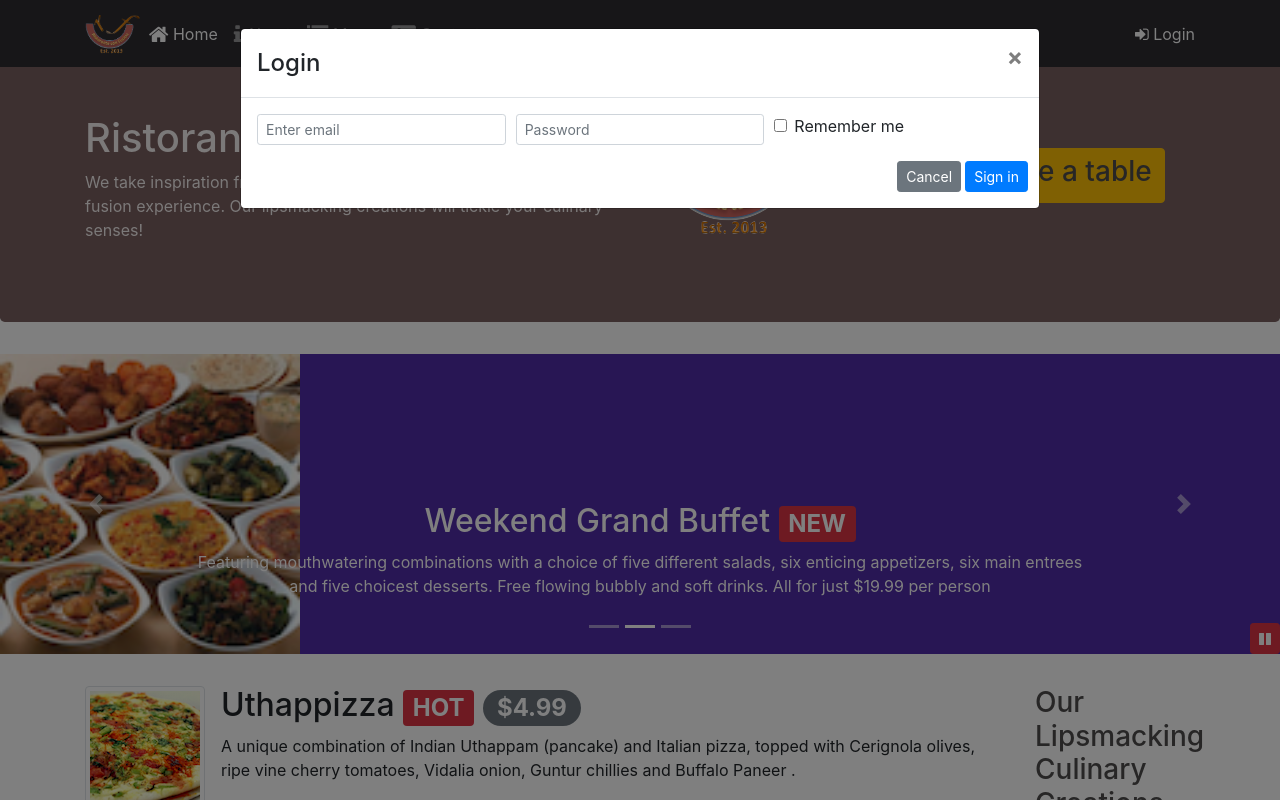
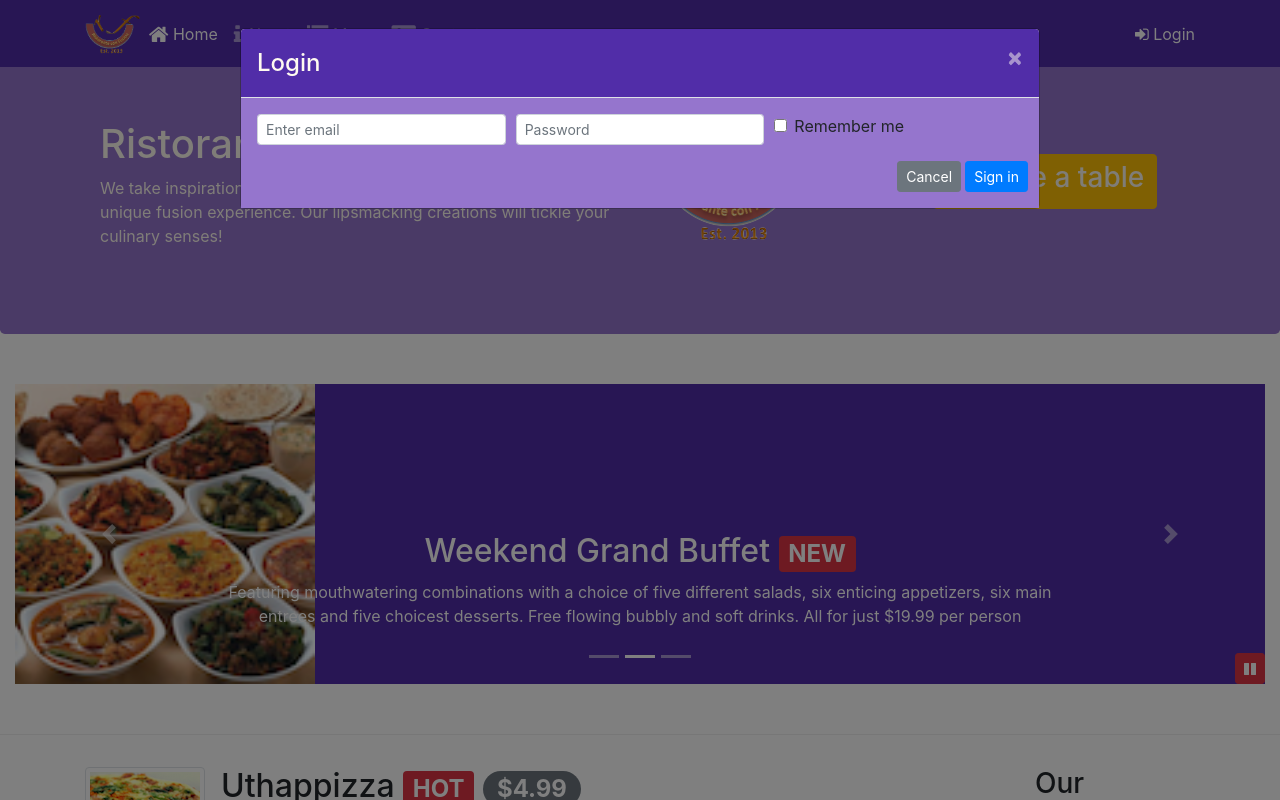
Before and after one commit to Rishabh-Gaud/conFusion, a website: page index.html in a window 1280 px wide. Both pictures are taken after a click on the link "Login". Shown: the top 800 px of the page. Drawn offline with nearby package versions, Linux system fonts and the light colour scheme; files whose address does not match are found by name.

Commit message:
assignment 4

```diff
--- /dev/null
+++ b/css/styles-old.css
@@ -0,0 +1,65 @@
+.jumbotron{
+    color:rgb(247, 242, 242);
+background-color: rgb(122, 96, 96);
+}
+
+.footer{
+
+    color:rgb(247, 242, 242);
+background-color: rgb(122, 96, 96);
+}
+a{
+    color : gold;
+}
+hr{
+    width:100%;
+    padding-bottom: 2.5em;
+}
+.box2{
+    margin-bottom: 5em;
+}
+.box1{
+    margin-bottom: 5em;
+
+}
+
+h3{
+    color: rgb(78, 76, 76);
+}
+body{
+    padding:50px 0px 0px 0px;
+    z-index:0;
+}
+
+.navbar-dark {
+     background-color: #2e2c30;
+}
+a{
+    color: rgb(32, 29, 29);
+}
+.tab-content {
+    border-left: 1px solid #ddd;
+    border-right: 1px solid #ddd;
+    border-bottom: 1px solid #ddd;
+    padding: 10px;
+}
+.carousel {
+    background:#512DA8;
+}
+
+.carousel-item {
+  height: 300px;
+}
+
+.carousel-item img {
+    position: absolute;
+    top: 0;
+    left: 0;
+    min-height: 300px;
+}
+#carouselButton {
+    right:0px;
+    position: absolute;
+    bottom: 0px;
+    z-index: 1;
+}
--- /dev/null
+++ b/css/styles.scss
@@ -0,0 +1,93 @@
+$lt-gray: #ddd;
+$background-dark: #512DA8;
+$background-light: #9575CD;
+$background-pale: #D1C4E9;
+
+// Height variables
+$carousel-item-height: 300px;
+
+@mixin zero-margin($pad-up-dn, $pad-left-right) {
+	margin:0px auto;
+	padding: $pad-up-dn $pad-left-right;
+}
+
+
+.row-header{
+    @include zero-margin(0px,0px);
+}
+
+.row-content {
+    @include zero-margin(50px,0px);
+    border-bottom: 1px ridge;
+    min-height:400px;
+}
+
+.footer{
+    background-color: $background-pale;
+    @include zero-margin(20px, 0px);
+}
+
+.jumbotron {
+    @include zero-margin(70px,30px);
+    background: $background-light ;
+    color:floralwhite;
+}
+
+address{
+    font-size:80%;
+    margin:0px;
+    color:#0f0f0f;
+}
+
+body{
+    padding:50px 0px 0px 0px;
+    z-index:0;
+}
+
+.navbar-dark {
+     background-color: $background-dark;
+}
+
+.tab-content {
+    border-left: 1px solid $lt-gray;
+    border-right: 1px solid $lt-gray;
+    border-bottom: 1px solid $lt-gray;
+    padding: 10px;
+}
+
+.carousel {
+    background:$background-dark;
+
+    .carousel-item {
+        height: $carousel-item-height;
+        img {
+            position: absolute;
+            top: 0;
+            left: 0;
+            min-height: 300px;
+        }
+    }
+}
+
+#carouselButton {
+    right:0px;
+    position: absolute;
+    bottom: 0px;
+    z-index: 1;
+}
+
+// assignment work
+
+.modal-header{
+    background: $background-dark;
+    color:floralwhite;
+
+    button{
+        color:floralwhite;
+    }
+
+}
+.modal-body{
+    background: $background-light;
+
+}
--- a/index.html
+++ b/index.html
@@ -30,7 +30,7 @@
             <li class="nav-item"><a class="nav-link" href="./contactus.html"><span class="fa fa-address-card fa-lg"></span>  Contact</a></li>
         </ul>
         <span class="navbar-text">
-            <a data-toggle="modal" data-target="#loginModal">
+            <a data-toggle="modal" id="loginModalClicker">
             <span class="fa fa-sign-in"></span> Login</a>
         </span>
              </div>
@@ -54,7 +54,7 @@
             <div class="modal-content">
                 <div class="modal-header">
                     <h4 class="modal-title">Login </h4>
-                    <button type="button" class="close" data-dismiss="modal">&times;</button>
+                    <button type="button" id="closeLogin" class="close" >&times;</button>
                 </div>
                 <div class="modal-body">
                     <form>
@@ -96,7 +96,7 @@
         <div class="modal-content">
             <div class="modal-header">
                 <h4 class="modal-title">Login </h4>
-                <button type="button" class="close" data-dismiss="modal">&times;</button>
+                <button type="button" class="close" id="closeReservation">&times;</button>
             </div>
             <div class="modal-body">
                 <dl class="row">
@@ -175,7 +175,7 @@
                             <img src="img/logo.png" class="img-fluid">
                         </div>
                         <div class="col-6 align-self-center">
-                            <a role="button" class="btn btn-warning" data-toggle="modal" data-target="#tablesreservation">
+                            <a role="button" class="btn btn-warning" data-toggle="modal" id="reservation">
                                 <h3>reserve a table</h3></a>
                         </div>
                     </div>
@@ -410,7 +410,7 @@
     <script src="node_modules/jquery/dist/jquery.slim.min.js"></script>
     <script src="node_modules/popper.js/dist/umd/popper.min.js"></script>
     <script src="node_modules/bootstrap/dist/js/bootstrap.min.js"></script>
-
+   <script src="./js/script.js"></script>
     <script>
 
 
--- /dev/null
+++ b/js/script.js
@@ -0,0 +1,27 @@
+
+//coding for activating table reservation
+
+$("#reservation").click(function(){
+
+    $("#tablesreservation").modal("show");
+});
+
+
+
+// coding for activating log in
+$("#loginModalClicker").click(function(){
+    $("#loginModal").modal("show");
+});
+
+//coding for login form closing
+
+$("#closeLogin").click(function(){
+    $("#loginModal").modal('hide');
+});
+
+
+// coding for table reservation form closing
+
+$("#closeReservation").click(function(){
+    $("#tablesreservation").modal("hide");
+});
--- a/package.json
+++ b/package.json
@@ -6,7 +6,8 @@
   "scripts": {
     "start": "npm run lite",
     "test": "echo \"Error: no test specified\" && exit 1",
-    "lite": "lite-server"
+    "lite": "lite-server",
+    "scss": "node-sass -o css/ css/"
   },
   "author": "",
   "license": "ISC",
```
Also changed, not shown: css/styles.css, 1 other file.
